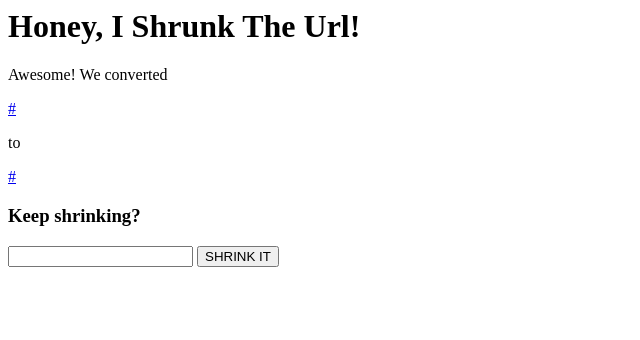
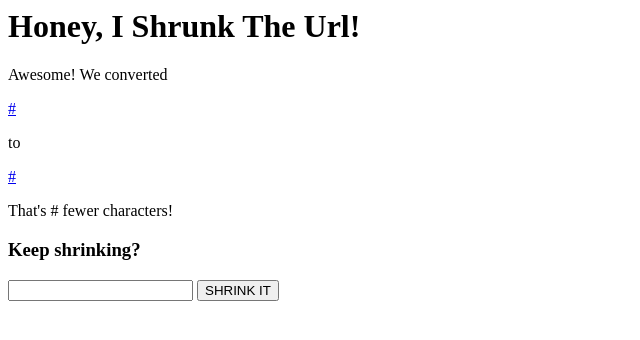
Before and after one commit to firerml/URL-Shortener, a Django app: template url_shortener/templates/index.html in a window 1280 px wide. Shown: the top 340 px of the page, without its empty margins (0-640 px from the left). Run offline with Django 3.2, Linux system fonts and the light colour scheme; the template is opened without the code that fills it: most values are stand-ins (such as "Sample title", 1, 10 or a date in 2020); parts of the project's set-up code (start-up, migrations or seed data) failed here and were passed over.

Commit message:
sucess message says url length difference

```diff
--- a/url_shortener/templates/index.html
+++ b/url_shortener/templates/index.html
@@ -9,6 +9,7 @@
     <p><a href="{{ original_url }}" target="_blank">{{ original_url }}</a>
     <p>to</p>
     <p><a href="{{ new_url }}" target="_blank">{{ new_url }}</a></p>
+    <p>That's {{ url_length_difference }} fewer characters!</p>
 
     <h3>Keep shrinking?</h3>
 {% endif %}
--- a/url_shortener/views.py
+++ b/url_shortener/views.py
@@ -38,6 +38,7 @@ def index(request):
         # No errors? Populate context for success message.
         context['original_url'] = url
         context['new_url'] = request.build_absolute_uri() + redirect_code_obj.code
+        context['url_length_difference'] = len(context['original_url']) - len(context['new_url'])
 
     return render(request, 'index.html', context=context)
 
```
